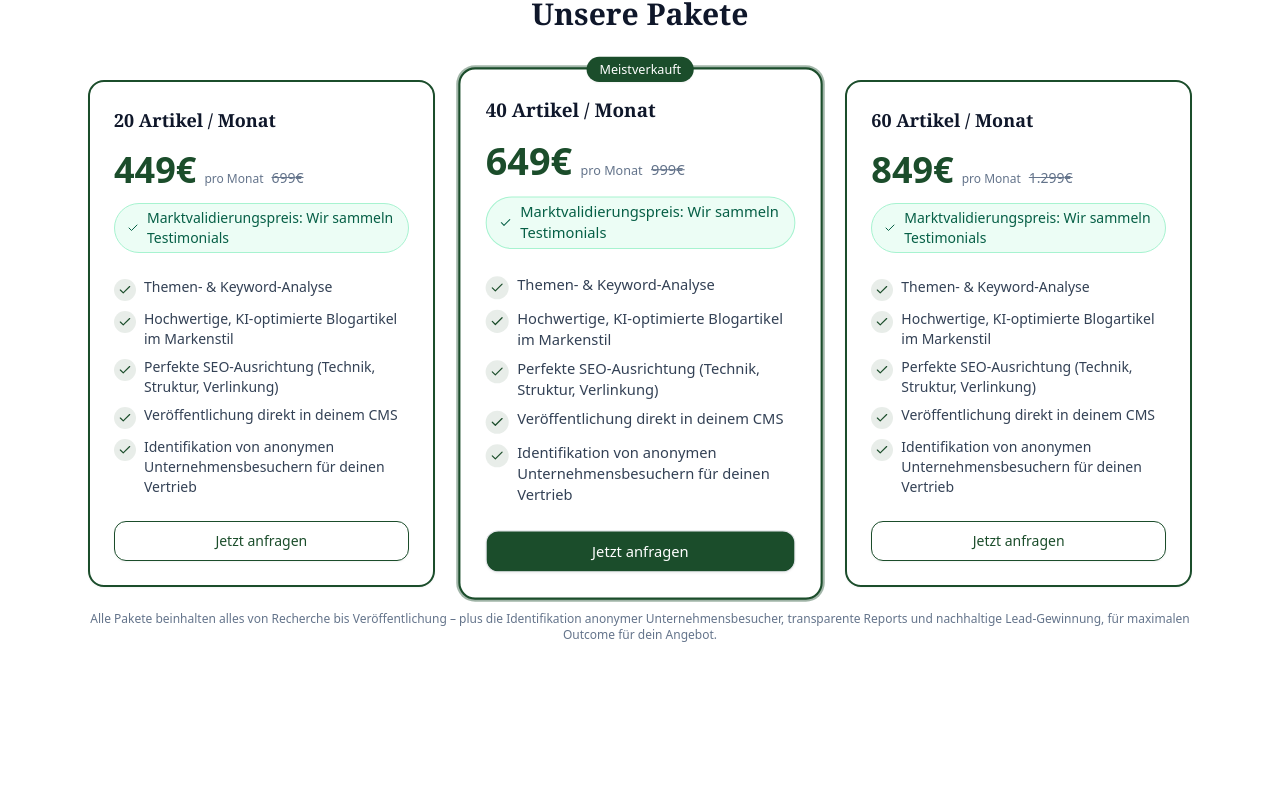
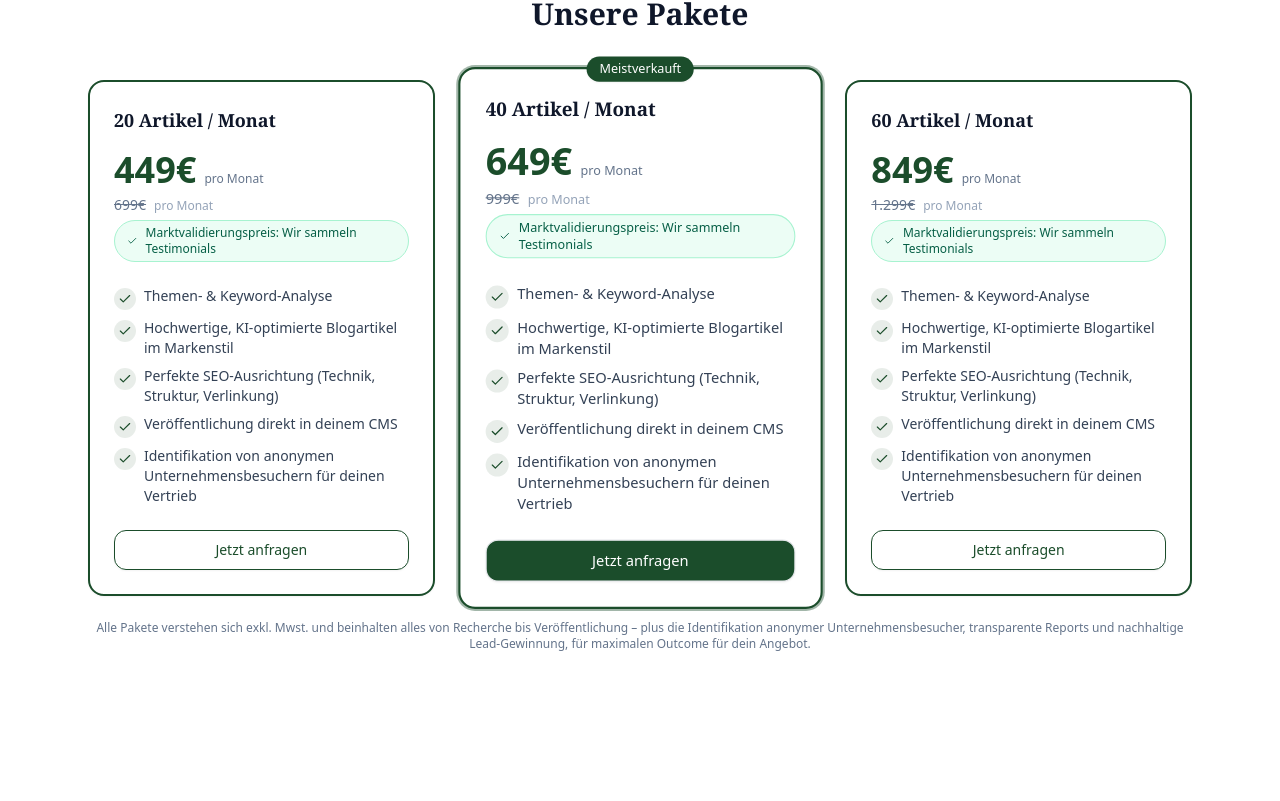
Before and after one commit to lennartnm/findbar_website, a Next.js app: page / in a window 1280 px wide. Shown: the part 3718-4519 px from the top of the page. Built offline with nearby package versions, Linux system fonts and the light colour scheme.

Commit message:
Update page.tsx

```diff
--- a/src/app/page.tsx
+++ b/src/app/page.tsx
@@ -647,12 +647,15 @@ function PreiseSection({ onOpenCalendly }: { onOpenCalendly: () => void }) {
                 </h3>
 
                 {/* Preis */}
-                <div className="mt-4">
+                <div className="mt-4 space-y-1">
                   <div className="flex items-baseline gap-2 flex-wrap">
                     <span className="text-4xl font-bold text-[#1b4d2b]">
                       {formatEUR(price)}€
                     </span>
                     <span className="mb-1 text-xs text-slate-500">pro Monat</span>
+                  </div>
+
+                  <div className="flex items-baseline gap-2 flex-wrap">
                     <span
                       className="text-sm text-slate-500 line-through"
                       aria-label={`Alter Preis ${formatEUR(oldPrice)}€`}
@@ -660,16 +663,17 @@ function PreiseSection({ onOpenCalendly }: { onOpenCalendly: () => void }) {
                     >
                       {formatEUR(oldPrice)}€
                     </span>
+                    <span className="mb-0.5 text-xs text-slate-400">pro Monat</span>
                   </div>
 
                   {/* Marktvalidierungspreis Badge */}
-                  <div className="mt-3 inline-flex items-center gap-2 rounded-full border border-emerald-200 bg-emerald-50 px-3 py-1 text-sm font-medium text-emerald-800">
-                    <Check className="h-4 w-4" />
+                  <div className="mt-2 inline-flex items-center gap-2 rounded-full border border-emerald-200 bg-emerald-50 px-3 py-1 text-xs font-medium text-emerald-800">
+                    <Check className="h-3 w-3" />
                     Marktvalidierungspreis: Wir sammeln Testimonials
                   </div>
 
                   <span className="sr-only">
-                    Neuer Preis {formatEUR(price)}€ statt {formatEUR(oldPrice)}€, pro Monat.
+                    Neuer Preis {formatEUR(price)}€ pro Monat statt {formatEUR(oldPrice)}€ pro Monat.
                   </span>
                 </div>
 
@@ -699,7 +703,7 @@ function PreiseSection({ onOpenCalendly }: { onOpenCalendly: () => void }) {
         </div>
 
         <p className="mt-6 text-center text-xs text-slate-500">
-          Alle Pakete beinhalten alles von Recherche bis Veröffentlichung – plus
+          Alle Pakete verstehen sich exkl. Mwst. und beinhalten alles von Recherche bis Veröffentlichung – plus
           die Identifikation anonymer Unternehmensbesucher, transparente Reports
           und nachhaltige Lead-Gewinnung, für maximalen Outcome für dein Angebot.
         </p>
```
